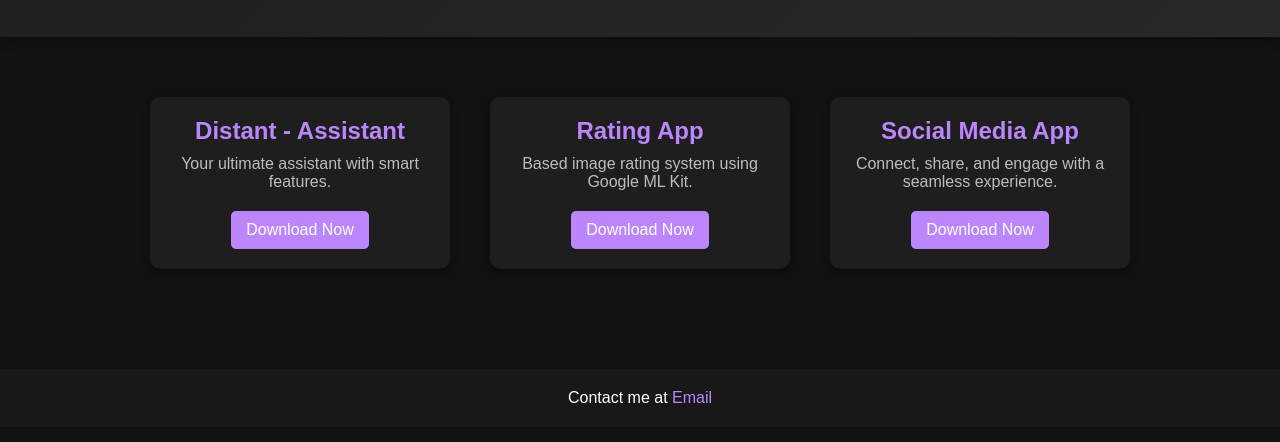
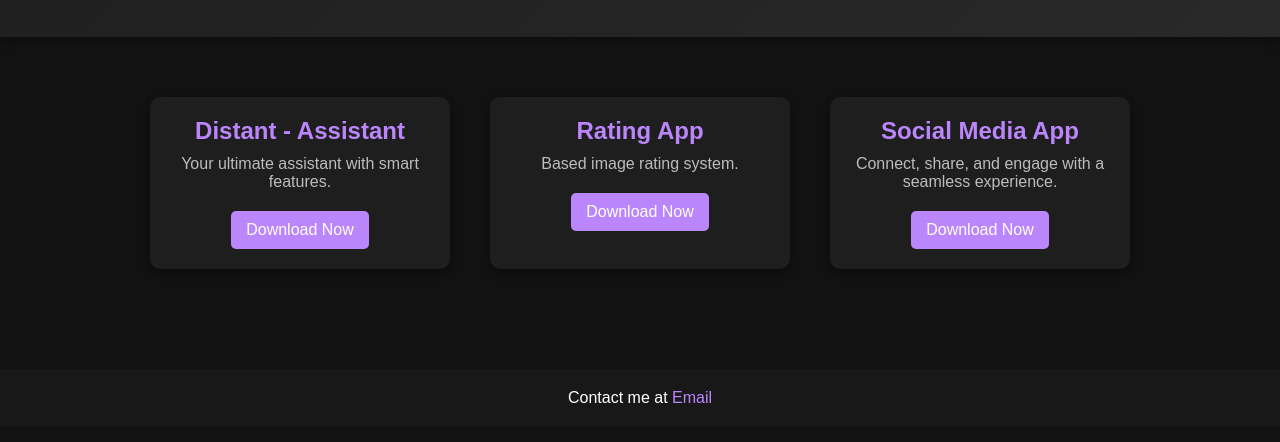
Before and after one commit to Mukulsingh07/diNo, a plain HTML site: page index.html in a window 1280 px wide. Shown: the part 120-562 px from the top of the page. Drawn offline with Linux system fonts and the light colour scheme.

Commit message:
Update index.html

```diff
--- a/index.html
+++ b/index.html
@@ -21,7 +21,7 @@
 
         <div class="app">
             <h2>Rating App</h2>
-            <p>Based image rating system using Google ML Kit.</p>
+            <p>Based image rating system.</p>
             <a href="rating-app-download.apk" class="download-btn">Download Now</a>
         </div>
 
```
